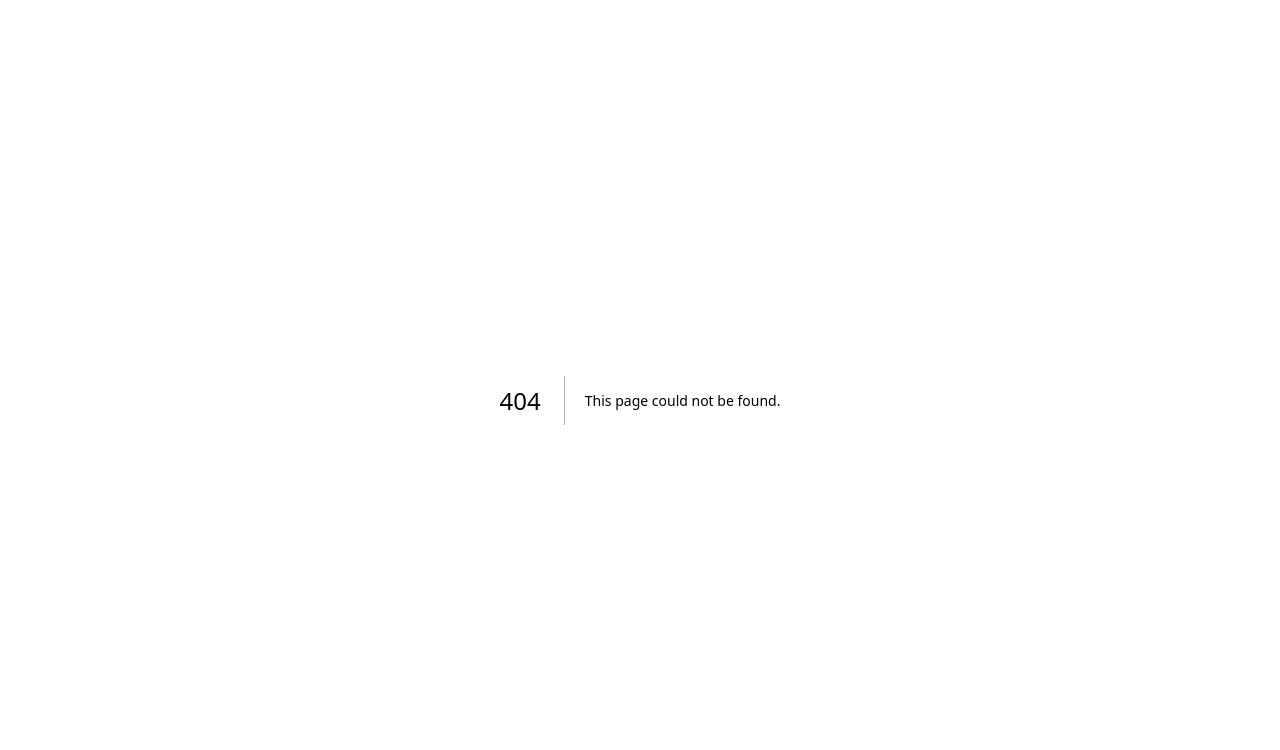
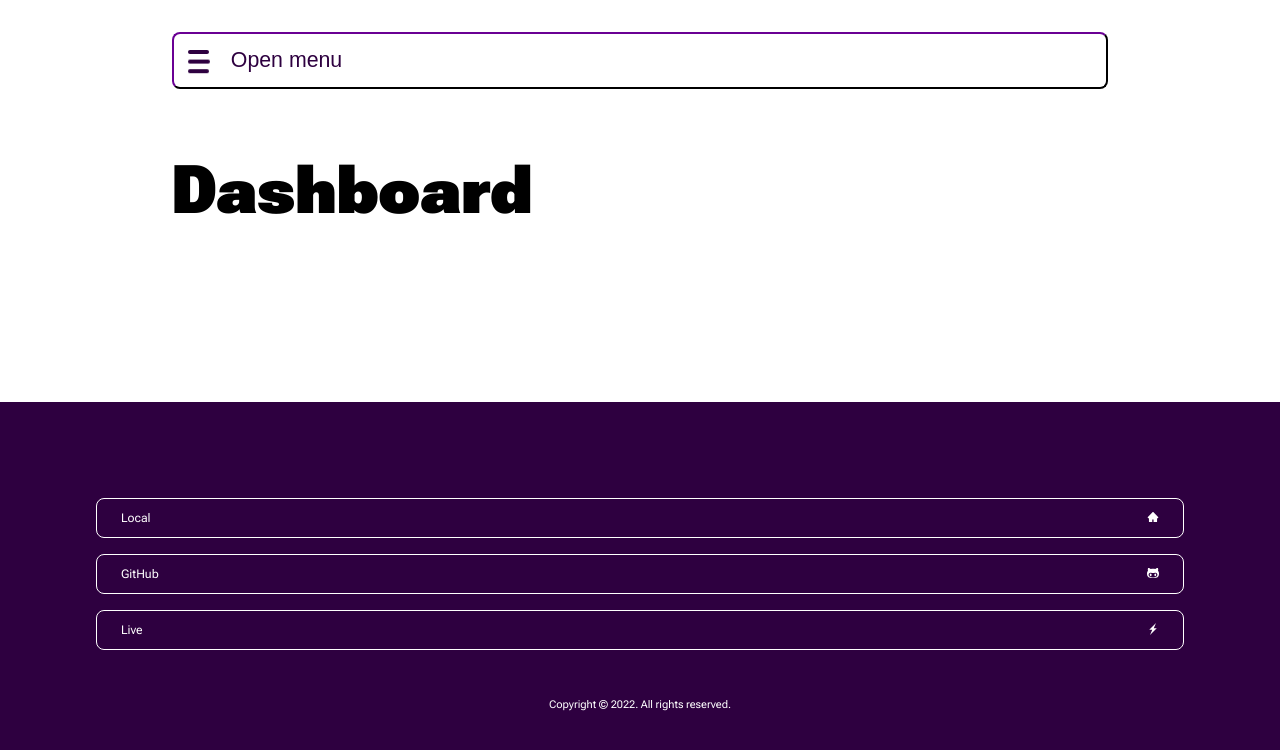
Before and after one commit to gotpop/gotpop-shop, a Next.js app: page /dashboard in a window 1280 px wide. Before the commit this address had no page. Shown: the top 750 px of the page. Built offline with nearby package versions, Linux system fonts and the light colour scheme.

Commit message:
Adding new pages

```diff
--- /dev/null
+++ b/src/pages/dashboard.tsx
@@ -0,0 +1,17 @@
+import useSWR from 'swr'
+import { Card as CardType } from 'types'
+import Layout from '@components/layout/layout'
+import Card from '@components/Card'
+import Loading from '@components/Loading'
+
+const fetcher = (url: string) => fetch(url).then(res => res.json())
+
+export default function Cards() {
+  const { data: cards, error } = useSWR('/api/cards', fetcher)
+
+  return (
+    <Layout>
+      <h1>Dashboard</h1>
+    </Layout>
+  )
+}
```
Also changed, not shown: src/pages/brochure.tsx (added, +17 -0 lines).
